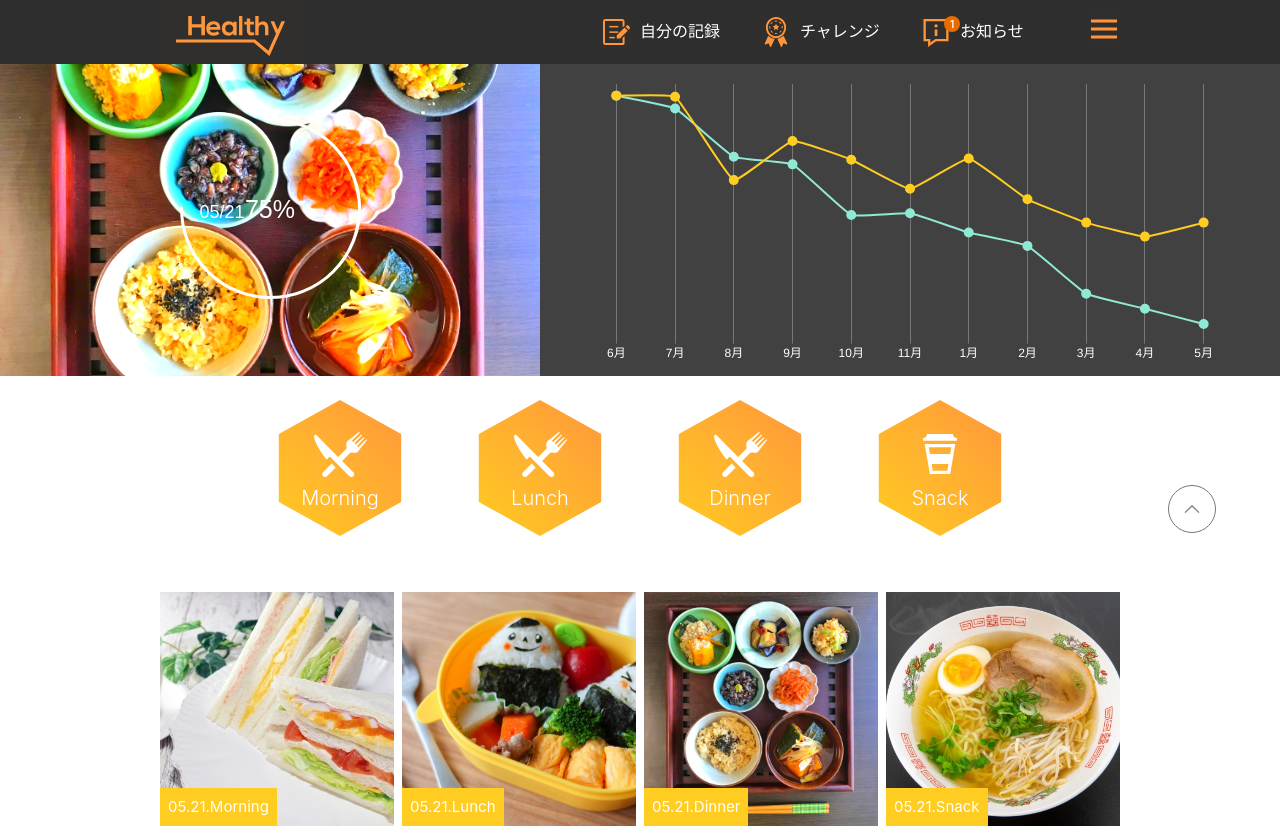
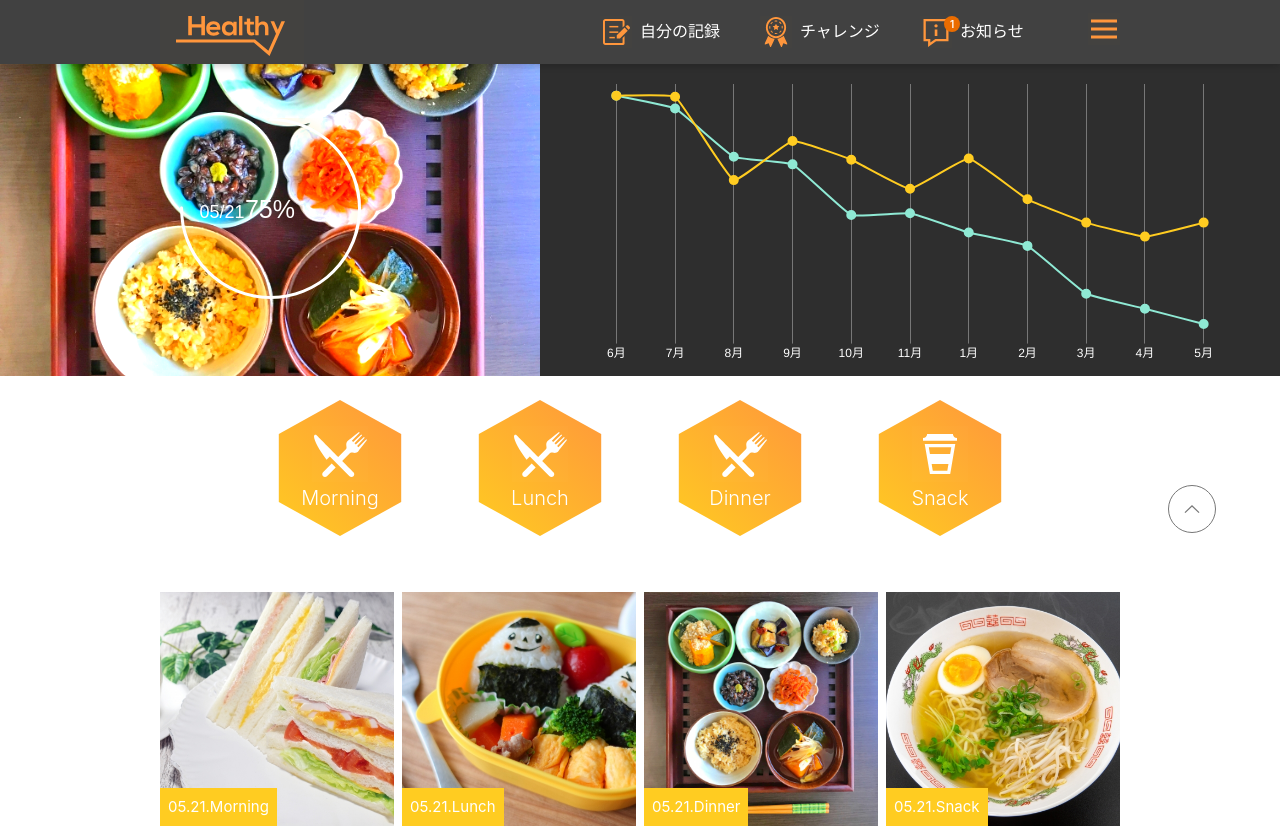
Before and after one commit to truongnhuhungnam/agent-test, a React (Vite) app in the folder healthy-app/: page / in a window 1280 px wide. Shown: the top 828 px of the page. Built offline with nearby package versions, Linux system fonts and the light colour scheme.

Commit message:
adjust header

```diff
--- a/healthy-app/src/components/Layout.tsx
+++ b/healthy-app/src/components/Layout.tsx
@@ -90,7 +90,7 @@ const Layout = () => {
   return (
     <div className="min-h-screen">
       {/* Header */}
-      <header className="relative bg-dark-600">
+      <header className="bg-dark-500 fixed top-0 left-0 right-0 z-[50] shadow-[0_3px_6px_rgba(0,0,0,0.1608)]">
         <div className="max-w-5xl px-8 mx-auto">
           <div className="flex items-center justify-between h-16">
             {/* Logo */}
@@ -220,7 +220,7 @@ const Layout = () => {
       </header>
 
       {/* Main Content */}
-      <main className="flex-1">
+      <main className="flex-1 mt-16">
         <Outlet />
       </main>
 
--- a/healthy-app/src/pages/TopPage.tsx
+++ b/healthy-app/src/pages/TopPage.tsx
@@ -66,7 +66,7 @@ const TopPage = () => {
         </Card>
 
         {/* Body Weight Chart */}
-        <Card className="p-0 bg-dark-500 w-[57.812vw] h-[312px] overflow-hidden rounded-none border-0 shadow-none">
+        <Card className="p-0 bg-dark-600 w-[57.812vw] h-[312px] overflow-hidden rounded-none border-0 shadow-none">
           <CardContent className="h-full px-16 py-3">
             <BodyWeightChart data={bodyRecords} />
           </CardContent>
```
